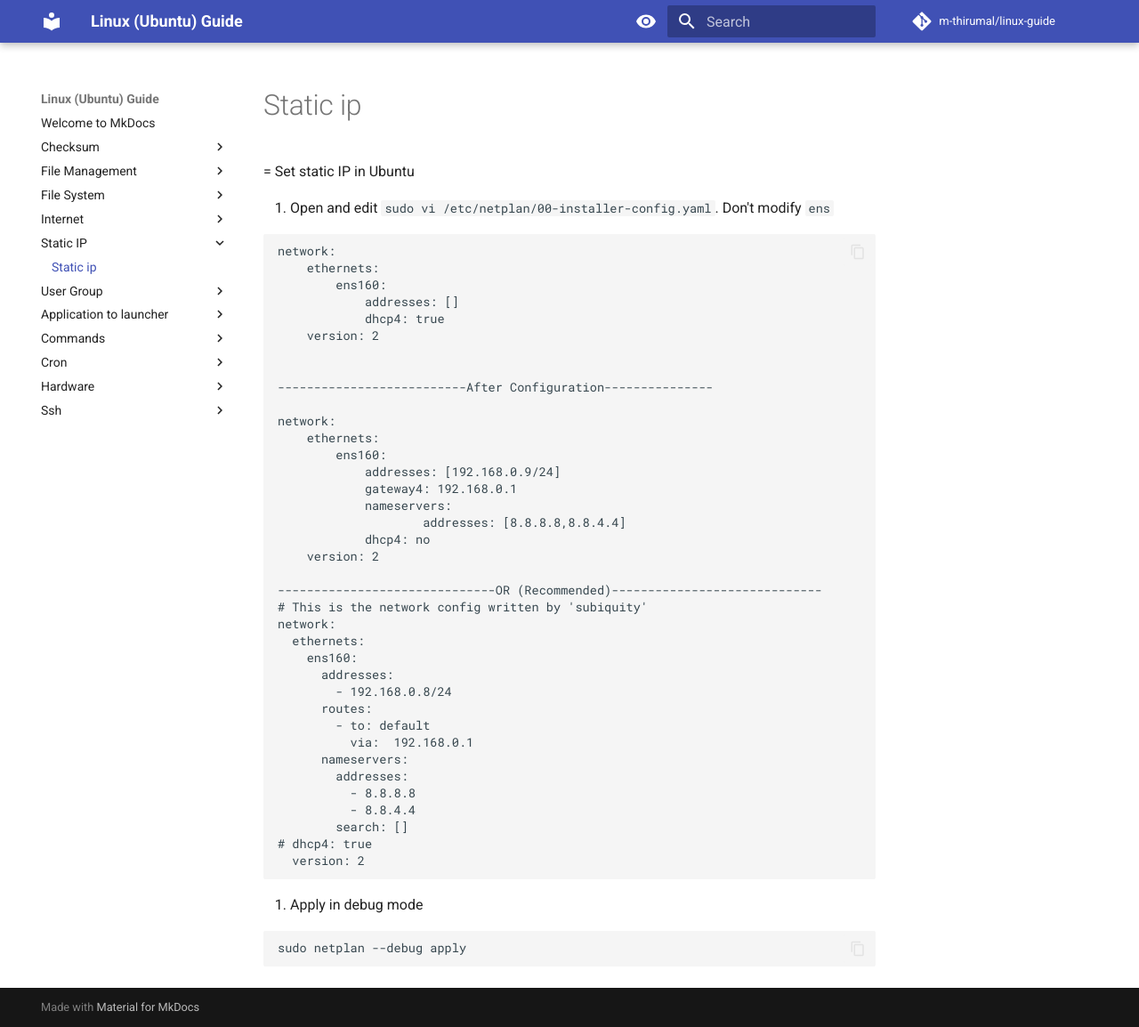
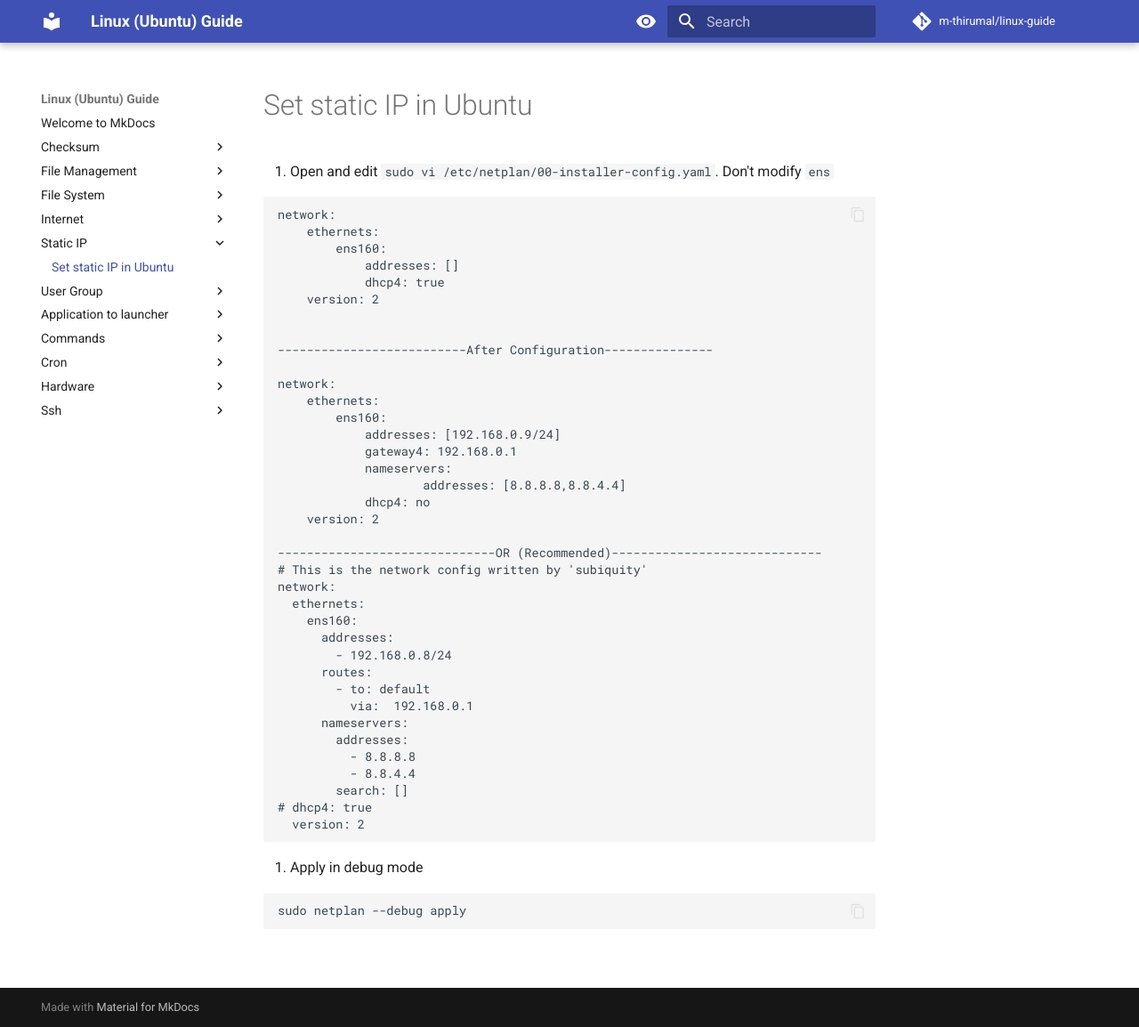
Before and after one commit to m-thirumal/linux-guide, an MkDocs documentation site: the page built from docs/Static IP/static ip.md, in a window 1280 px wide and 1154 px high. Shown: the whole window at 89% size. Built offline with MkDocs 1.6.1 and Material for MkDocs 9.7.7, drawn with Linux system fonts in a browser that asks for light colours; comment, search, counter and statistics services are not loaded.

Commit message:
Update static ip.md

```diff
--- a/docs/Static IP/static ip.md
+++ b/docs/Static IP/static ip.md
@@ -1,4 +1,4 @@
-= Set static IP in Ubuntu
+# Set static IP in Ubuntu
 
 1. Open and edit `sudo vi /etc/netplan/00-installer-config.yaml`. Don't modify `ens`
 
```
